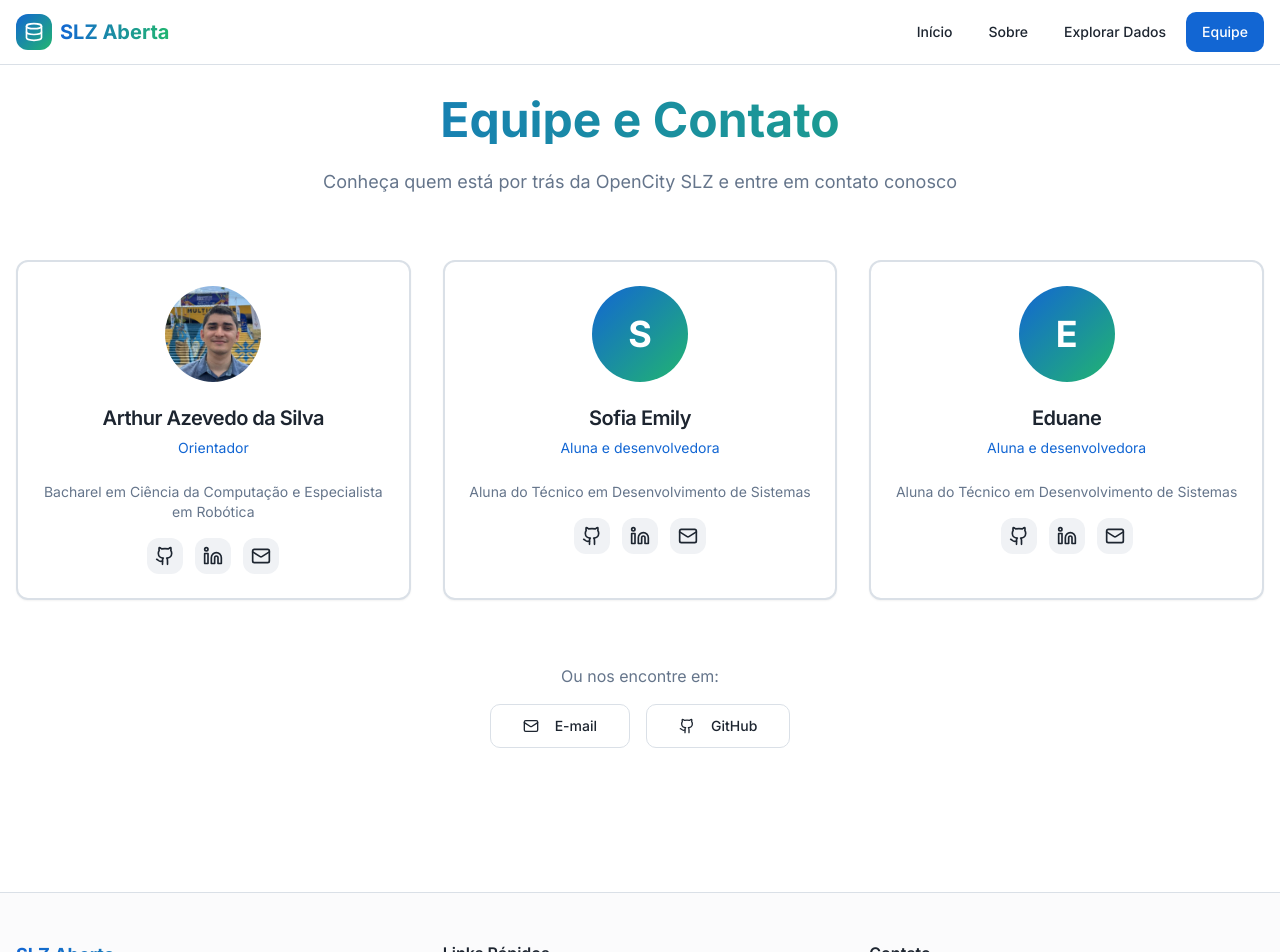
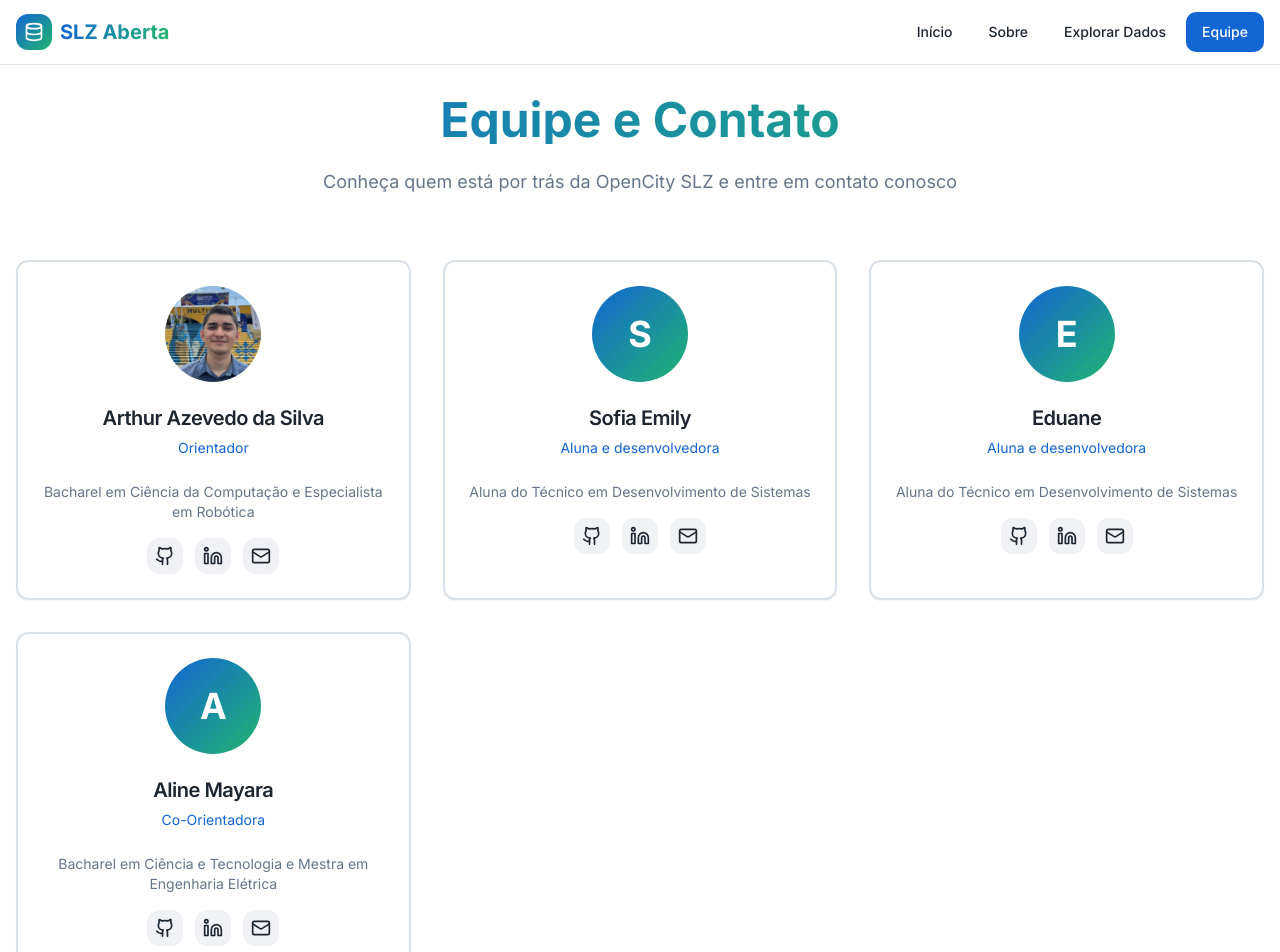
Before and after one commit to arthurazevedods/SLZ-Aberta, a React (Vite) app in the folder client/: page /equipe in a window 1280 px wide. Shown: the top 952 px of the page. Built offline with nearby package versions, Linux system fonts and the light colour scheme; the HTML template or start-up script is replaced by a standard one.

Commit message:
Card Aline

```diff
--- a/client/src/pages/Team.tsx
+++ b/client/src/pages/Team.tsx
@@ -51,6 +51,16 @@ const Team = () => {
       description: "Aluna do Técnico em Desenvolvimento de Sistemas",
       social: {
         github: "https://github.com/sosofis0",
+        linkedin: "https://linkedin.com",
+        email: "mailto:sofiaemilly1813@gmail.com"
+      }
+    },
+    {
+      name: "Aline Mayara",
+      role: "Co-Orientadora",
+      description: "Bacharel em Ciência e Tecnologia e Mestra em Engenharia Elétrica",
+      social: {
+        github: "https://github.com/",
         linkedin: "https://linkedin.com",
         email: "mailto:sofiaemilly1813@gmail.com"
       }
```
